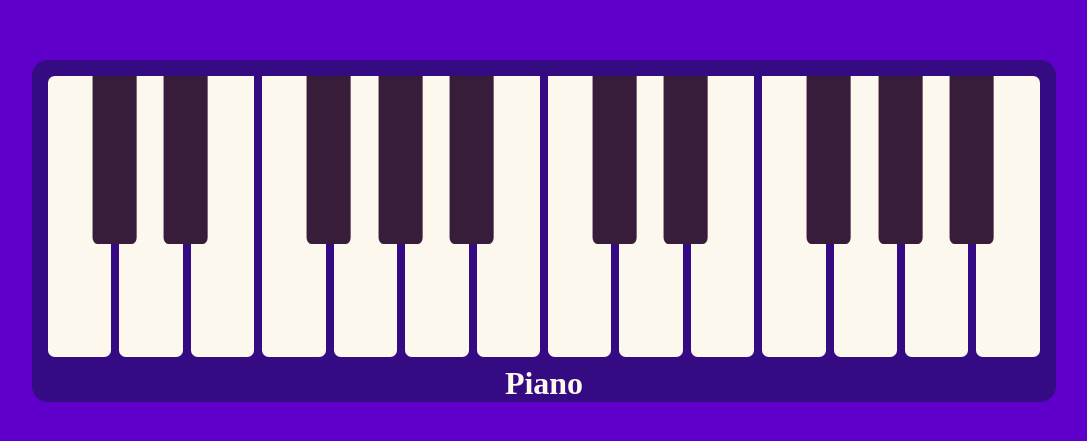
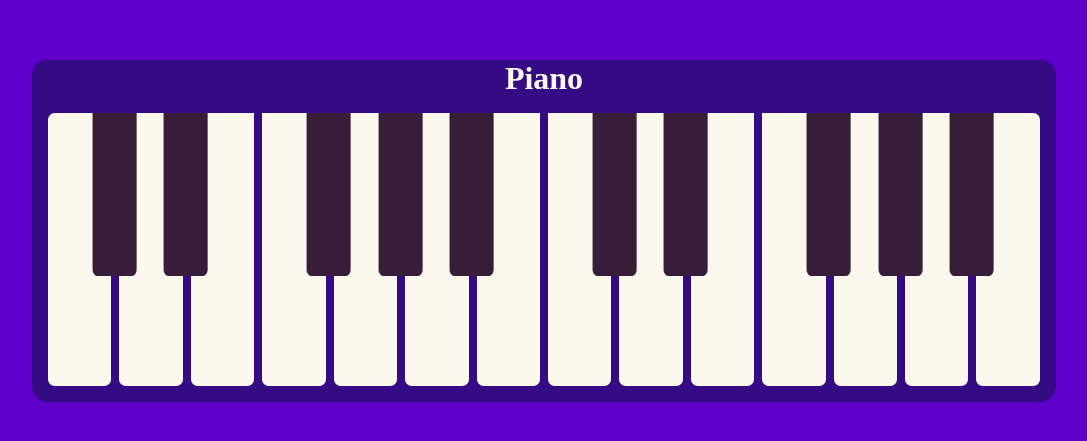
Before and after one commit to sprioleau/piano, a plain HTML site: page index.html in a window 1280 px wide. Shown: the part 169-610 px from the top of the page, without its empty margins (96-1183 px from the left). Drawn offline with Linux system fonts and the light colour scheme.

Commit message:
Reorder title

```diff
--- a/index.html
+++ b/index.html
@@ -10,6 +10,7 @@
 </head>
 <body>
   <div class="piano">
+    <h1 class="label">Piano</h1>
     <div class="keyboard">
       <div class="keys black">
           <button class="key"></button>
@@ -44,7 +45,6 @@
           <button class="key"></button>
       </div>
     </div>
-    <h1 class="label">Piano</h1>
   </div>
 </body>
 </html>
--- a/styles.css
+++ b/styles.css
@@ -50,7 +50,6 @@ body {
   display: flex;
   position: relative;
   height: 100%;
-  margin-bottom: var(--gap);
 }
 
 .keys {
@@ -59,7 +58,7 @@ body {
   display: flex;
   gap: var(--gap);
   top: var(--x-inset);
-  bottom: 0;
+  bottom: var(--x-inset);
   left: var(--x-inset);
   right: var(--x-inset);
 }
```
